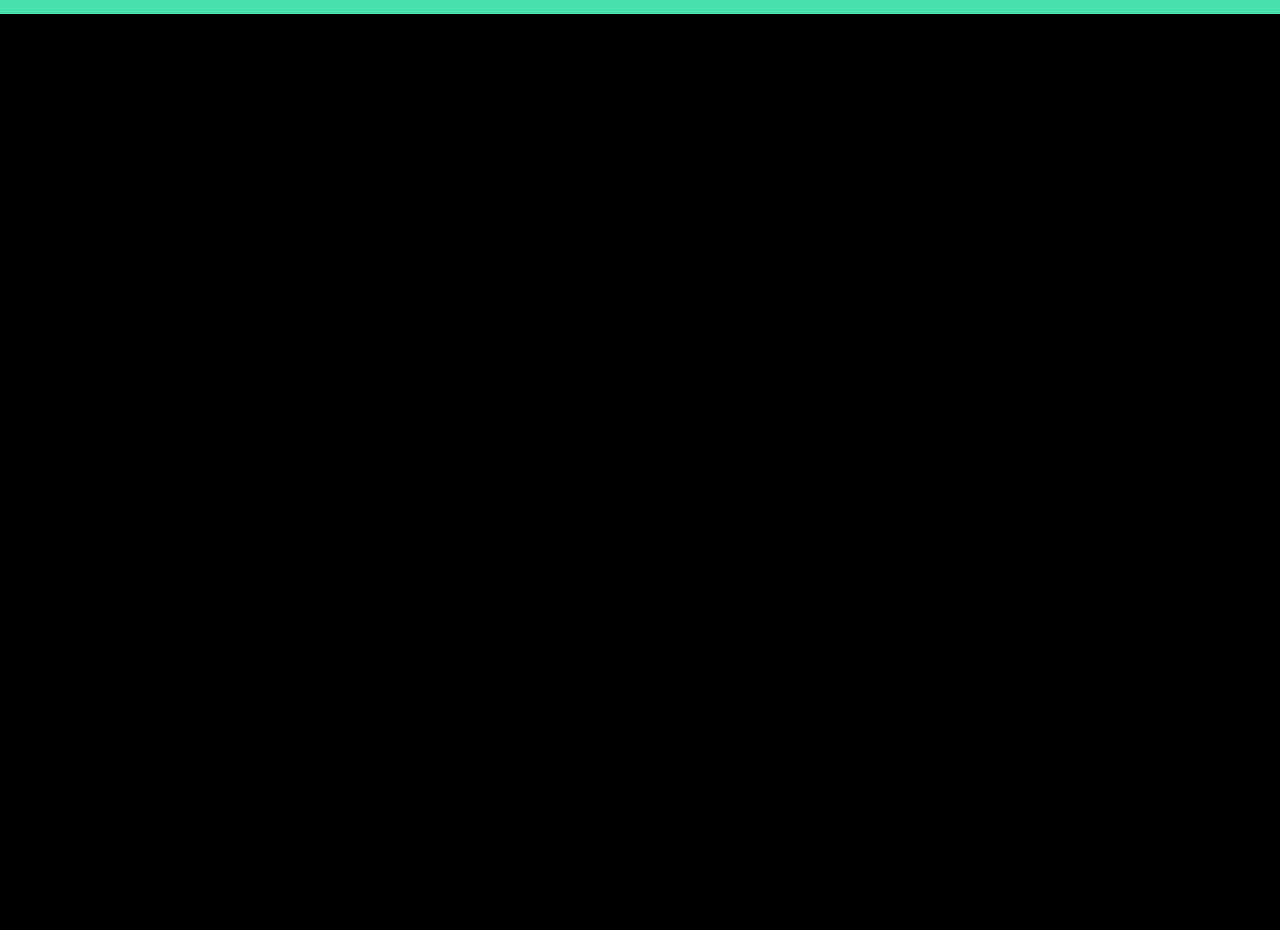
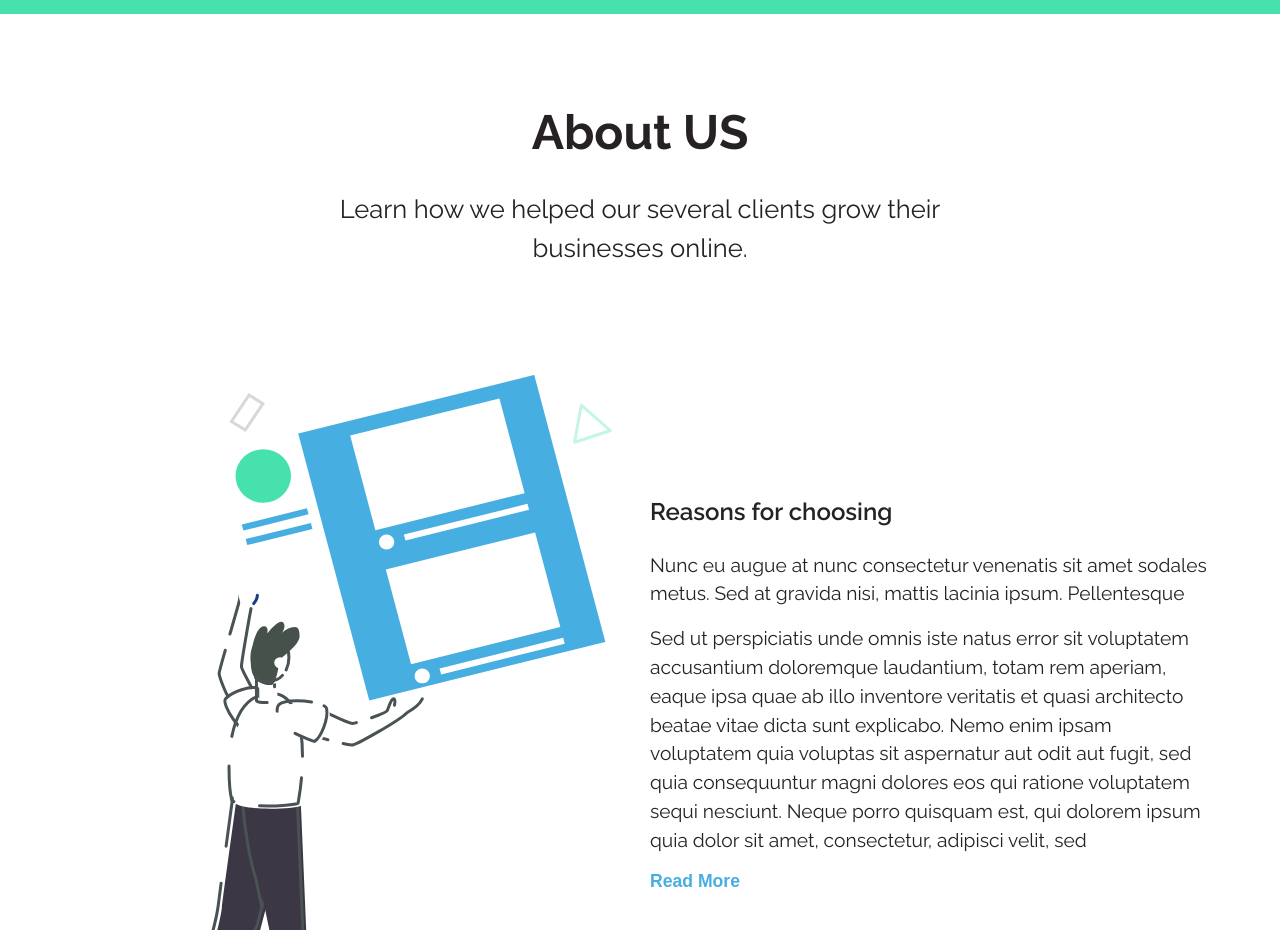
Before and after one commit to Kmg11/Agency, a React (Create React App) app: page / in a window 1280 px wide. Shown: the part 1742-2672 px from the top of the page. Built offline with nearby package versions, Linux system fonts and the light colour scheme.

Commit message:
Create About Component

```diff
--- a/public/Js/data.json
+++ b/public/Js/data.json
@@ -4,6 +4,7 @@
 			"title": "Our Services",
 			"body": "Learn how we helped our several clients grow in online business. It will give you an idea of our capabilities."
 		},
+
 		"services_container": [
 			{
 				"id": 1,
@@ -30,5 +31,26 @@
 				"body": "We craft exquisite brand identities that convey your product and service well to your clients"
 			}
 		]
+	},
+
+	"about": {
+		"header": {
+			"title": "About US",
+			"body": "Learn how we helped our several clients grow their businesses online."
+		},
+
+		"about_container": {
+			"image": "./Images/About/about.svg",
+
+			"title": "Reasons for choosing",
+
+			"paragraph_1": "Nunc eu augue at nunc consectetur venenatis sit amet sodales metus. Sed at gravida nisi, mattis lacinia ipsum. Pellentesque",
+
+			"paragraph_1_more": "Nunc eu augue at nunc consectetur venenatis sit amet sodales metus. Sed at gravida nisi, mattis lacinia ipsum. Pellentesque suscipit odio quis ligula maximus aliquet. Integer cursus ipsum et posuere ornare.",
+
+			"paragraph_2": "Sed ut perspiciatis unde omnis iste natus error sit voluptatem accusantium doloremque laudantium, totam rem aperiam, eaque ipsa quae ab illo inventore veritatis et quasi architecto beatae vitae dicta sunt explicabo. Nemo enim ipsam voluptatem quia voluptas sit aspernatur aut odit aut fugit, sed quia consequuntur magni dolores eos qui ratione voluptatem sequi nesciunt. Neque porro quisquam est, qui dolorem ipsum quia dolor sit amet, consectetur, adipisci velit, sed",
+
+			"paragraph_2_more": "Sed ut perspiciatis unde omnis iste natus error sit voluptatem accusantium doloremque laudantium, totam rem aperiam, eaque ipsa quae ab illo inventore veritatis et quasi architecto beatae vitae dicta sunt explicabo. Nemo enim ipsam voluptatem quia voluptas sit aspernatur aut odit aut fugit, sed quia consequuntur magni dolores eos qui ratione voluptatem sequi nesciunt. Neque porro quisquam est, qui dolorem ipsum quia dolor sit amet, consectetur, adipisci velit, sed quia non numquam eius modi tempora incidunt ut labore et dolore magnam aliquam quaerat voluptatem. Ut enim ad minima veniam, quis nostrum exercitationem ullam corporis suscipit laboriosam, nisi ut aliquid ex ea commodi consequatur? Quis autem vel eum iure reprehenderit qui in ea voluptate velit esse quam nihil molestiae consequatur, vel illum qui dolorem eum fugiat quo voluptas nulla pariatur? At vero eos et accusamus et iusto odio dignissimos ducimus qui blanditiis praesentium voluptatum deleniti atque corrupti quos dolores et quas molestias excepturi sint occaecati cupiditate non provident, similique sunt in culpa qui officia deserunt mollitia animi, id est laborum et dolorum fuga. Et harum quidem rerum facilis est et expedita distinctio."
+		}
 	}
 }
--- a/src/Components/About/Index.js
+++ b/src/Components/About/Index.js
@@ -1,11 +1,88 @@
-import './Index.scss';
+import axios from "axios";
+import React, { useState, useEffect } from "react";
+import "./Index.scss";
 
-const About = (props) => {
+const About = () => {
+	const [header, setHeader] = useState([]);
+	const [info, setInfo] = useState([]);
+
+	useEffect(() => {
+		getData();
+	}, []);
+
+	const getData = () => {
+		axios.get("./Js/data.json").then(({ data }) => {
+			const { header, about_container } = data.about;
+			setHeader(header);
+			setInfo(about_container);
+		});
+	};
+
 	return (
-		<div>
-			About
-		</div>
-	)
-}
+		<section className="about">
+			<div className="container">
+				<AboutHeader data={header} />
+				<AboutBody data={info} />
+			</div>
+		</section>
+	);
+};
+
+const AboutHeader = (props) => {
+	const { title, body } = props.data;
+
+	return (
+		<header className="about-header">
+			<h2 className="about-title">{title}</h2>
+			<p className="about-paragraph">{body}</p>
+		</header>
+	);
+};
+
+const AboutBody = (props) => {
+	const [readMore, setReadMore] = useState(false);
+
+	const handleReading = (e) => {
+		e.target.parentElement.style.opacity = "0";
+
+		setTimeout(() => {
+			setReadMore(!readMore);
+			e.target.parentElement.style.opacity = "1";
+		}, 300);
+	};
+
+	const {
+		image,
+		title,
+		paragraph_1,
+		paragraph_1_more,
+		paragraph_2,
+		paragraph_2_more,
+	} = props.data;
+
+	return (
+		<section className="about-body">
+			<div className="about-image">
+				<img src={image} alt="About" />
+			</div>
+
+			<div className="about-desc">
+				<h3 className="desc-title">{title}</h3>
+
+				<p className="desc-paragraph">
+					{!readMore ? paragraph_1 : paragraph_1_more}
+				</p>
+
+				<p className="desc-paragraph">
+					{!readMore ? paragraph_2 : paragraph_2_more}
+				</p>
+
+				<button className="desc-btn" onClick={handleReading}>
+					{!readMore ? "Read More" : "Read Less"}
+				</button>
+			</div>
+		</section>
+	);
+};
 
 export default About;
--- a/src/Components/About/Index.scss
+++ b/src/Components/About/Index.scss
@@ -0,0 +1,79 @@
+@import "./../../Sass/Variables";
+@import "./../../Sass/mixins";
+
+.about {
+	background-color: $backgroundColor;
+	padding-top: 90px;
+	padding-bottom: 90px;
+
+	.about-header {
+		text-align: center;
+		margin-bottom: 80px;
+
+		.about-title {
+			@include section-title;
+		}
+
+		.about-paragraph {
+			@include section-paragraph;
+		}
+	}
+
+	.about-body {
+		display: grid;
+		grid-template-columns: repeat(2, 1fr);
+		align-items: center;
+		justify-content: space-between;
+		gap: 20px;
+
+		@media (max-width: $maxSmallScreens) {
+			grid-template-columns: 1fr;
+			gap: 30px;
+		}
+
+		.about-image {
+			img {
+				width: 100%;
+			}
+		}
+
+		.about-desc {
+			transition: opacity 0.3s linear;
+
+			@media (max-width: $maxSmallScreens) {
+				text-align: center;
+			}
+
+			.desc-title {
+				@include second-header;
+				font-size: 1.5rem;
+				margin-bottom: 25px;
+
+				@media (max-width: $maxMediumScreens) {
+					margin-bottom: 20px;
+				}
+			}
+
+			.desc-paragraph {
+				@include body-text;
+				margin-bottom: 16px;
+				font-size: 1.2rem;
+
+				@media (max-width: $maxMediumScreens) {
+					font-size: 1rem;
+				}
+			}
+
+			.desc-btn {
+				@include reset-btn;
+				color: $mainColor;
+				font-weight: bold;
+				font-size: 1.1rem;
+
+				@media (max-width: $maxMediumScreens) {
+					font-size: 1rem;
+				}
+			}
+		}
+	}
+}
```
Also changed, not shown: public/Images/About/about.svg (added).
